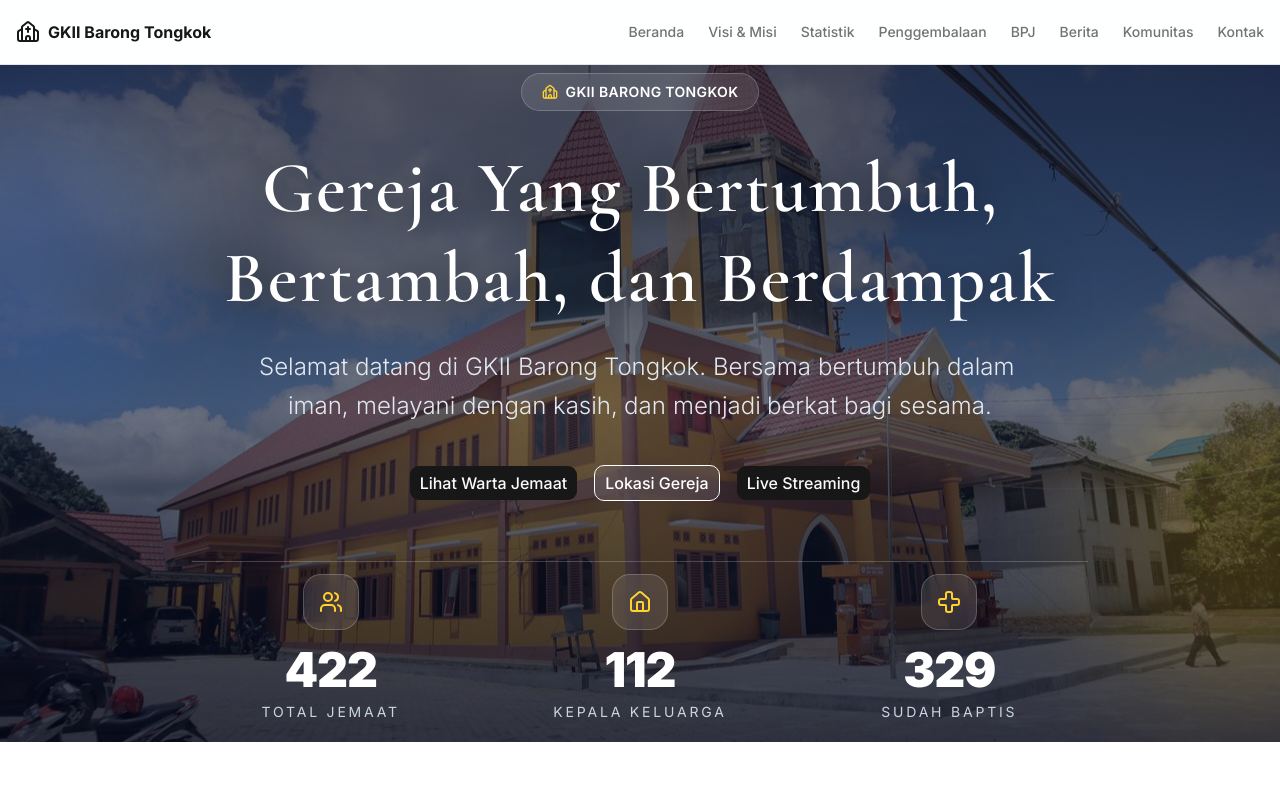
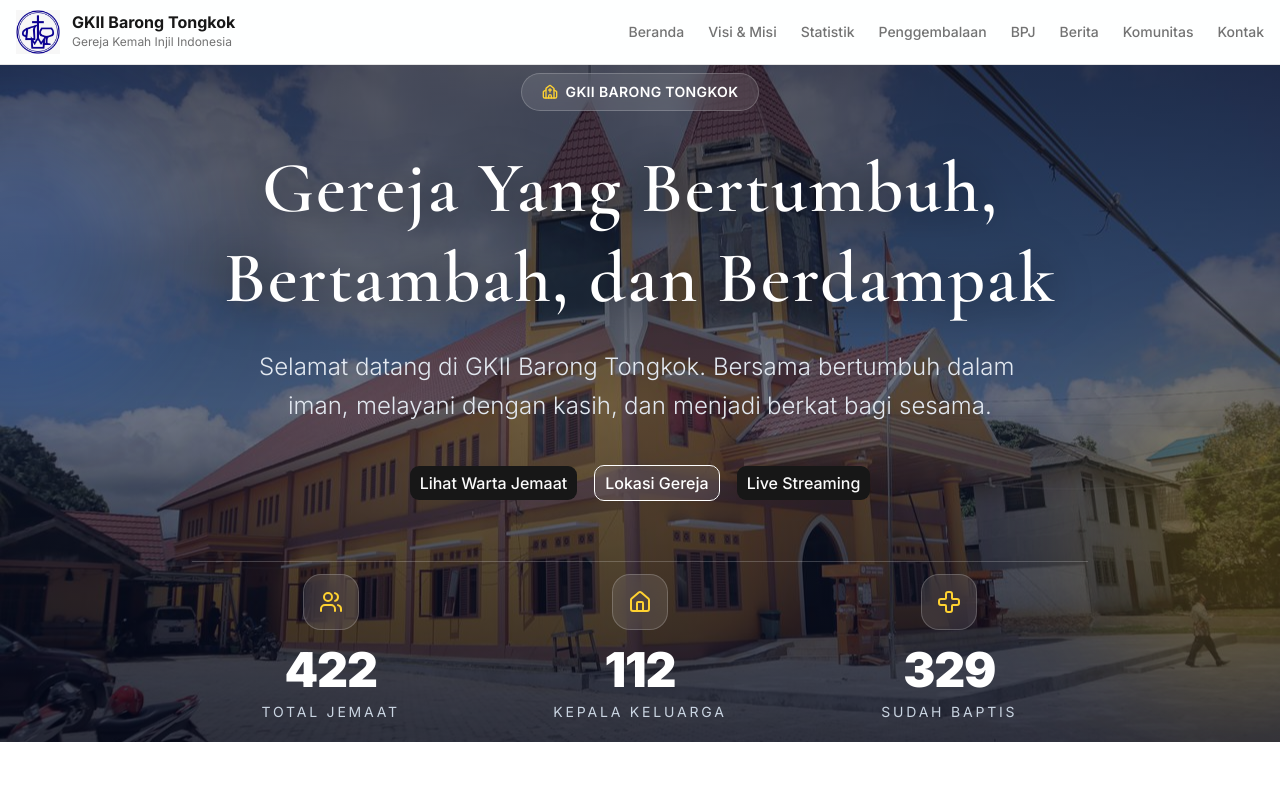
Before and after one commit to eliazerrizky12/Gereja, a Next.js app: page / in a window 1280 px wide. Shown: the top 800 px of the page. Built offline with nearby package versions, Linux system fonts and the light colour scheme.

Commit message:
Push ketuju

```diff
--- a/src/components/Navbar.tsx
+++ b/src/components/Navbar.tsx
@@ -1,8 +1,9 @@
 "use client";
 
 import { useState } from "react";
+import Image from "next/image";
 import Link from "next/link";
-import { Church, Menu } from "lucide-react";
+import { Menu } from "lucide-react";
 
 import { Button } from "@/components/ui/button";
 import { Sheet, SheetContent, SheetTrigger } from "@/components/ui/sheet";
@@ -49,15 +50,28 @@
     <nav className="sticky top-0 z-50 border-b bg-background/90 backdrop-blur">
       <div className="container mx-auto flex h-16 max-w-7xl items-center justify-between px-4">
         {/* Logo */}
-        <Link
-          href="#beranda"
-          className="flex items-center gap-2 font-bold text-primary"
-        >
-          <Church className="h-6 w-6" />
-          <span className="hidden sm:inline">GKII Barong Tongkok</span>
+        <Link href="#beranda" className="flex items-center gap-3">
+          <Image
+            src="/logo.jpeg"
+            alt="Logo GKII"
+            width={44}
+            height={44}
+            priority
+            className="h-11 w-11 object-contain"
+          />
+
+          <div className="hidden sm:block">
+            <h1 className="text-base font-bold leading-none text-primary">
+              GKII Barong Tongkok
+            </h1>
+
+            <p className="mt-1 text-xs text-muted-foreground">
+              Gereja Kemah Injil Indonesia
+            </p>
+          </div>
         </Link>
 
-        {/* Desktop */}
+        {/* Desktop Menu */}
         <div className="hidden items-center gap-6 lg:flex">
           {navLinks.map((link) => (
             <Link
@@ -70,7 +84,7 @@
           ))}
         </div>
 
-        {/* Mobile */}
+        {/* Mobile Menu */}
         <div className="lg:hidden">
           <Sheet open={isOpen} onOpenChange={setIsOpen}>
             <SheetTrigger asChild>
```
Also changed, not shown: public/logo.jpeg (added).
